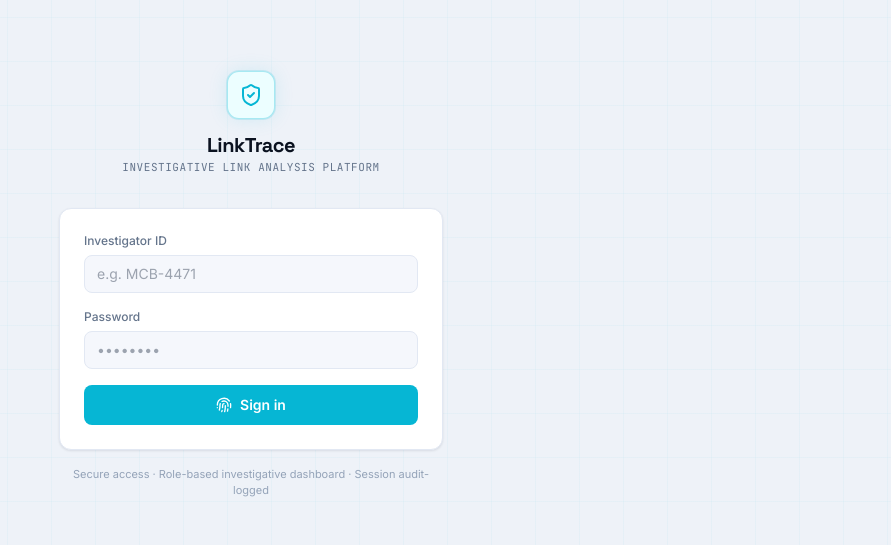
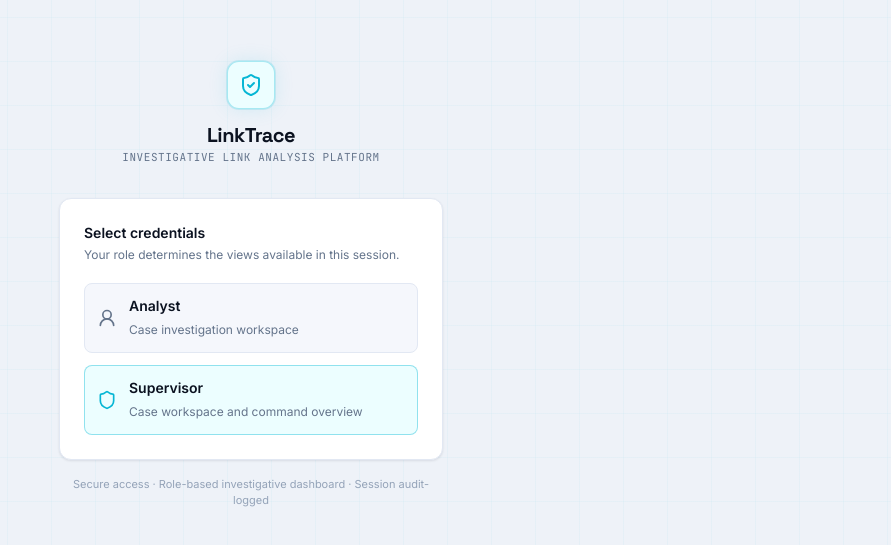
Before and after one commit to TheAditya-10/LinkTrace, a React (Vite) app: page /login in a window 1280 px wide. Shown: the part 115-660 px from the top of the page, without its empty margins (389-1280 px from the left). Built offline with nearby package versions, Linux system fonts and the light colour scheme.

Commit message:
Add role-based command access

```diff
--- a/src/App.tsx
+++ b/src/App.tsx
@@ -14,6 +14,12 @@ import EvidenceTraceView from '@/pages/case/EvidenceTraceView'
 function RequireAuth({ children }: { children: React.ReactNode }) {
   const investigatorName = useAppStore((s) => s.investigatorName)
   if (!investigatorName) return <Navigate to="/login" replace />
+  return <>{children}</>
+}
+
+function RequireSupervisor({ children }: { children: React.ReactNode }) {
+  const investigatorRole = useAppStore((s) => s.investigatorRole)
+  if (investigatorRole !== 'supervisor') return <Navigate to="/cases" replace />
   return <>{children}</>
 }
 
@@ -34,7 +40,9 @@ export default function App() {
         path="/command-overview"
         element={
           <RequireAuth>
-            <CommandOverviewPage />
+            <RequireSupervisor>
+              <CommandOverviewPage />
+            </RequireSupervisor>
           </RequireAuth>
         }
       />
--- a/src/components/layout/Sidebar.tsx
+++ b/src/components/layout/Sidebar.tsx
@@ -1,6 +1,7 @@
 import { NavLink, useNavigate, useParams } from 'react-router-dom'
 import { Waypoints, Target, GitBranch, Clock, FileSearch, LayoutGrid, ArrowLeft } from 'lucide-react'
 import { cn } from '@/lib/utils'
+import { useAppStore } from '@/store/useAppStore'
 
 const navItems = [
   { to: 'network', label: 'Network Map', icon: Waypoints },
@@ -13,6 +14,7 @@ const navItems = [
 export function Sidebar() {
   const { caseId } = useParams()
   const navigate = useNavigate()
+  const investigatorRole = useAppStore((s) => s.investigatorRole)
 
   return (
     <aside className="flex h-full w-60 shrink-0 flex-col border-r border-base-border bg-base-surface">
@@ -39,12 +41,14 @@ export function Sidebar() {
         </nav>
       </div>
       <div className="border-t border-base-border px-4 py-4">
+        {investigatorRole === 'supervisor' && (
           <button
             onClick={() => navigate('/command-overview')}
             className="flex w-full items-center gap-2.5 rounded-lg px-3 py-2 text-sm font-medium text-ink-500 transition hover:bg-base-muted hover:text-ink-900"
           >
             <LayoutGrid className="h-4 w-4" /> Command Overview
           </button>
+        )}
         <button
           onClick={() => navigate('/cases')}
           className="flex w-full items-center gap-2.5 rounded-lg px-3 py-2 text-sm font-medium text-ink-500 transition hover:bg-base-muted hover:text-ink-900"
--- a/src/components/layout/Topbar.tsx
+++ b/src/components/layout/Topbar.tsx
@@ -29,6 +29,7 @@ const riskBarColor: Record<string, string> = {
 export function Topbar() {
   const navigate = useNavigate()
   const investigatorName = useAppStore((s) => s.investigatorName)
+  const investigatorRole = useAppStore((s) => s.investigatorRole)
   const cases = useAppStore((s) => s.cases)
   const activeCaseData = useAppStore((s) => s.activeCaseData)
   const loadCase = useAppStore((s) => s.loadCase)
@@ -209,7 +210,9 @@ export function Topbar() {
         </div>
         <div className="hidden sm:block">
           <p className="text-xs font-semibold leading-tight text-ink-900">{investigatorName}</p>
-          <p className="mono-tag leading-tight">Investigator</p>
+          <p className="mono-tag leading-tight">
+            {investigatorRole === 'supervisor' ? 'Supervisor' : investigatorRole === 'analyst' ? 'Analyst' : 'Investigator'}
+          </p>
         </div>
       </div>
     </header>
--- a/src/pages/CaseSelectorPage.tsx
+++ b/src/pages/CaseSelectorPage.tsx
@@ -25,6 +25,7 @@ const statusColor: Record<CaseStatus, string> = {
 export default function CaseSelectorPage() {
   const navigate = useNavigate()
   const investigatorName = useAppStore((s) => s.investigatorName)
+  const investigatorRole = useAppStore((s) => s.investigatorRole)
   const logout = useAppStore((s) => s.logout)
   const cases = useAppStore((s) => s.cases)
   const casesLoading = useAppStore((s) => s.casesLoading)
@@ -72,12 +73,14 @@ export default function CaseSelectorPage() {
             </div>
           </div>
           <div className="flex items-center gap-3">
+            {investigatorRole === 'supervisor' && (
               <button
                 onClick={() => navigate('/command-overview')}
                 className="flex items-center gap-1.5 rounded-lg border border-base-border px-2.5 py-1.5 text-xs font-medium text-ink-500 transition hover:border-accent/40 hover:text-accent"
               >
                 <LayoutGrid className="h-3.5 w-3.5" /> Command Overview
               </button>
+            )}
             <span className="hidden text-xs text-ink-500 sm:inline">
               Signed in as <span className="font-medium text-ink-700">{investigatorName}</span>
             </span>
--- a/src/pages/LoginPage.tsx
+++ b/src/pages/LoginPage.tsx
@@ -1,24 +1,16 @@
-import { useState, type FormEvent } from 'react'
 import { useNavigate } from 'react-router-dom'
-import { ShieldCheck, Fingerprint, Loader2 } from 'lucide-react'
+import { ShieldCheck, Loader2, UserRound, Shield } from 'lucide-react'
 import { useAppStore } from '@/store/useAppStore'
+import type { UserRole } from '@/types'
 
 export default function LoginPage() {
   const navigate = useNavigate()
   const login = useAppStore((s) => s.login)
   const isAuthenticating = useAppStore((s) => s.isAuthenticating)
-  const [investigatorId, setInvestigatorId] = useState('')
-  const [password, setPassword] = useState('')
-  const [error, setError] = useState<string | null>(null)
 
-  async function handleSubmit(e: FormEvent) {
-    e.preventDefault()
-    if (!investigatorId.trim() || !password.trim()) {
-      setError('Both fields are required.')
-      return
-    }
-    setError(null)
-    await login(investigatorId.trim())
+  async function handleLogin(role: UserRole) {
+    const name = role === 'supervisor' ? 'Supervisor' : 'Analyst'
+    await login(name, role)
     navigate('/cases')
   }
 
@@ -43,51 +35,36 @@ export default function LoginPage() {
           </div>
         </div>
 
-        <form onSubmit={handleSubmit} className="panel space-y-4 p-6">
-          <div>
-            <label htmlFor="investigatorId" className="mb-1.5 block text-xs font-medium text-ink-500">
-              Investigator ID
-            </label>
-            <input
-              id="investigatorId"
-              value={investigatorId}
-              onChange={(e) => setInvestigatorId(e.target.value)}
-              placeholder="e.g. MCB-4471"
-              className="w-full rounded-lg border border-base-border bg-base-muted px-3 py-2 text-sm text-ink-900 outline-none transition focus:border-accent/60 focus:ring-1 focus:ring-accent/30"
-              disabled={isAuthenticating}
-            />
+        <div className="panel space-y-3 p-6">
+          <div className="mb-5">
+            <p className="text-sm font-semibold text-ink-900">Select credentials</p>
+            <p className="mt-1 text-xs text-ink-500">Your role determines the views available in this session.</p>
           </div>
-          <div>
-            <label htmlFor="password" className="mb-1.5 block text-xs font-medium text-ink-500">
-              Password
-            </label>
-            <input
-              id="password"
-              type="password"
-              value={password}
-              onChange={(e) => setPassword(e.target.value)}
-              placeholder="••••••••"
-              className="w-full rounded-lg border border-base-border bg-base-muted px-3 py-2 text-sm text-ink-900 outline-none transition focus:border-accent/60 focus:ring-1 focus:ring-accent/30"
-              disabled={isAuthenticating}
-            />
-          </div>
-          {error && <p className="text-xs text-risk-critical">{error}</p>}
-          <button
-            type="submit"
-            disabled={isAuthenticating}
-            className="flex w-full items-center justify-center gap-2 rounded-lg bg-accent px-4 py-2.5 text-sm font-semibold text-white transition hover:bg-accent-dim active:scale-[0.98] disabled:cursor-not-allowed disabled:opacity-70 disabled:active:scale-100"
-          >
-            {isAuthenticating ? (
-              <>
-                <Loader2 className="motion-loading h-4 w-4 animate-spin" /> Authenticating…
-              </>
-            ) : (
-              <>
-                <Fingerprint className="h-4 w-4" /> Sign in
-              </>
-            )}
-          </button>
-        </form>
+          {isAuthenticating ? (
+            <div className="flex justify-center gap-2 py-4 text-sm font-medium text-accent">
+              <Loader2 className="motion-loading h-4 w-4 animate-spin" /> Authenticating…
+            </div>
+          ) : (
+            <>
+              <button
+                type="button"
+                onClick={() => handleLogin('analyst')}
+                className="flex w-full items-center gap-3 rounded-lg border border-base-border bg-base-muted p-3 text-left transition hover:border-accent/40 hover:bg-accent-bg active:scale-[0.98]"
+              >
+                <UserRound className="h-5 w-5 shrink-0 text-ink-500" />
+                <span><span className="block text-sm font-semibold text-ink-900">Analyst</span><span className="text-xs text-ink-500">Case investigation workspace</span></span>
+              </button>
+              <button
+                type="button"
+                onClick={() => handleLogin('supervisor')}
+                className="flex w-full items-center gap-3 rounded-lg border border-accent/40 bg-accent-bg p-3 text-left transition hover:border-accent hover:bg-accent-bg/70 active:scale-[0.98]"
+              >
+                <Shield className="h-5 w-5 shrink-0 text-accent" />
+                <span><span className="block text-sm font-semibold text-ink-900">Supervisor</span><span className="text-xs text-ink-500">Case workspace and command overview</span></span>
+              </button>
+            </>
+          )}
+        </div>
         <p className="mt-4 text-center text-[11px] text-ink-400">
           Secure access · Role-based investigative dashboard · Session audit-logged
         </p>
--- a/src/store/useAppStore.ts
+++ b/src/store/useAppStore.ts
@@ -1,5 +1,5 @@
 import { create } from 'zustand'
-import type { Case, CaseData, CaseSummary, EvidenceSourceType, ExtractionResult } from '@/types'
+import type { Case, CaseData, CaseSummary, EvidenceSourceType, ExtractionResult, UserRole } from '@/types'
 import { fetchCaseData, fetchCases, createCase as apiCreateCase, type CreateCaseInput } from '@/lib/api'
 import type { MergeSummary } from '@/lib/mergeExtraction'
 import { generateCaseSummary as fetchCaseSummary } from '@/lib/caseSummaryApi'
@@ -46,8 +46,9 @@ interface FocusRequest {
 
 interface AppState {
   investigatorName: string | null
+  investigatorRole: UserRole | null
   isAuthenticating: boolean
-  login: (name: string) => Promise<void>
+  login: (name: string, role: UserRole) => Promise<void>
   logout: () => void
 
   cases: Case[]
@@ -93,13 +94,14 @@ interface AppState {
 
 export const useAppStore = create<AppState>((set, get) => ({
   investigatorName: null,
+  investigatorRole: null,
   isAuthenticating: false,
-  login: async (name: string) => {
+  login: async (name, role) => {
     set({ isAuthenticating: true })
     await new Promise((r) => setTimeout(r, 900))
-    set({ investigatorName: name, isAuthenticating: false })
+    set({ investigatorName: name, investigatorRole: role, isAuthenticating: false })
   },
-  logout: () => set({ investigatorName: null }),
+  logout: () => set({ investigatorName: null, investigatorRole: null }),
 
   cases: [],
   casesLoading: false,
--- a/src/types/index.ts
+++ b/src/types/index.ts
@@ -32,6 +32,7 @@ export type RiskLevel = 'low' | 'medium' | 'high' | 'critical'
 export type Priority = 'low' | 'medium' | 'high' | 'critical'
 export type CaseStatus = 'active' | 'under_review' | 'closed'
 export type AlertType = 'new_link' | 'risk_change' | 'contradiction' | 'new_evidence'
+export type UserRole = 'analyst' | 'supervisor'
 
 export interface Entity {
   id: string
```
Lines whose indentation alone changed are shown as unchanged.
